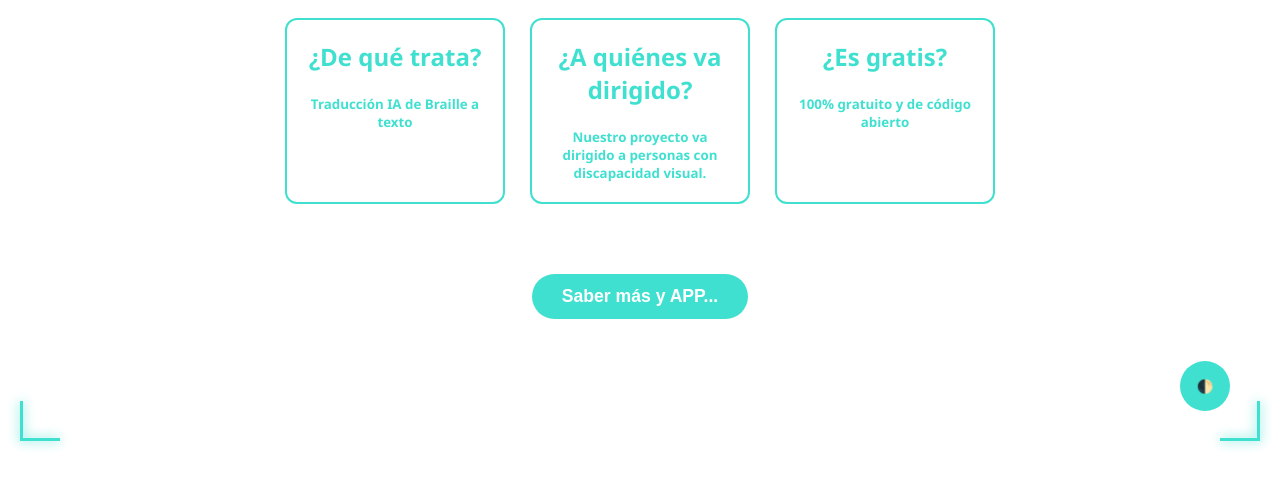
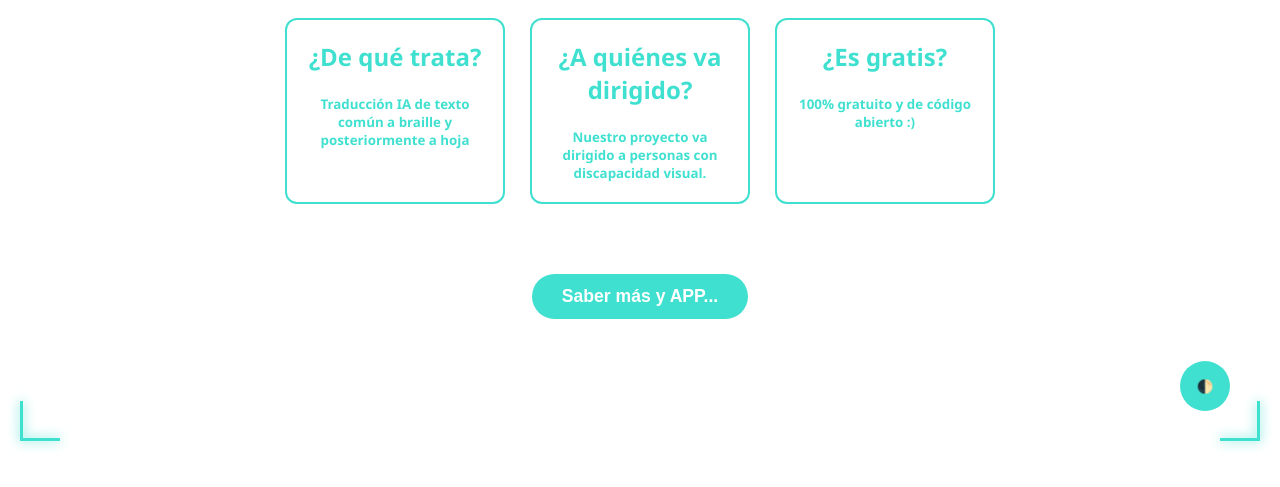
Before and after one commit to valentinotejada/valentinotejada.github.io, a plain HTML site: page index.html in a window 1280 px wide. Shown: the part 339-826 px from the top of the page. Drawn offline with Linux system fonts and the light colour scheme.

Commit message:
Update index.html

```diff
--- a/index.html
+++ b/index.html
@@ -239,9 +239,9 @@ hasta ahroa tengo este codigo:
     <div class="intro" id="intro">
       <h1>BRAILL-IA</h1>
       <div class="cards">
-        <div class="card"><h2>¿De qué trata?</h2><br><small>Traducción IA de Braille a texto</small></div>
+        <div class="card"><h2>¿De qué trata?</h2><br><small>Traducción IA de texto común a braille y posteriormente a hoja</small></div>
         <div class="card"><h2>¿A quiénes va dirigido?</h2><br><small>Nuestro proyecto va dirigido a personas con discapacidad visual.</small></div>
-        <div class="card"><h2>¿Es gratis?</h2><br><small>100% gratuito y de código abierto</small></div>
+        <div class="card"><h2>¿Es gratis?</h2><br><small>100% gratuito y de código abierto :)</small></div>
       </div>
       <button class="btn" id="btn-saber-mas">Saber más y APP...</button>
     </div>
@@ -330,4 +330,5 @@ hasta ahroa tengo este codigo:
 
 
 </body>
+
 </html>
```
